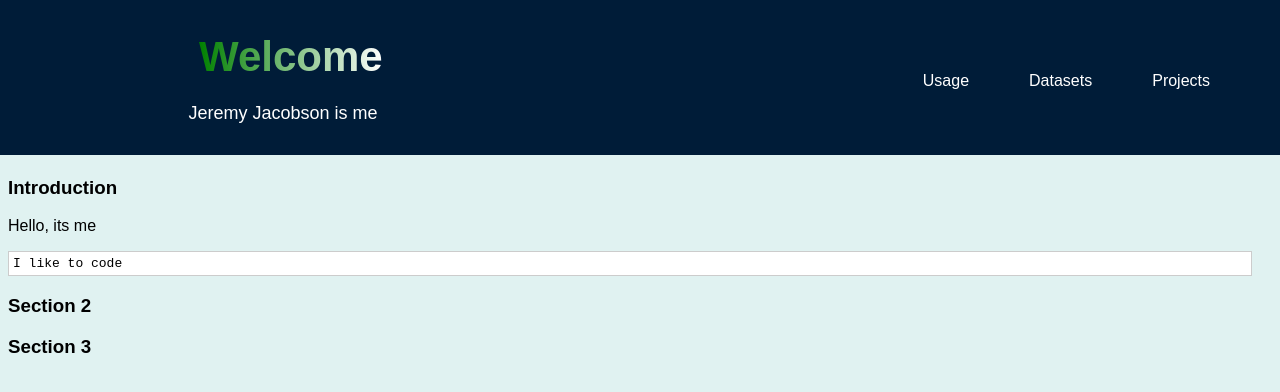
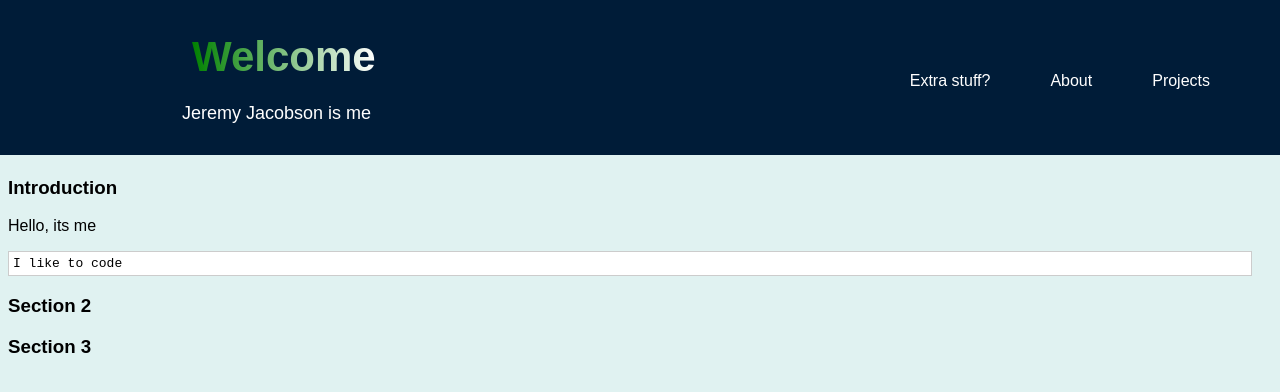
Before and after one commit to jjacobson95/Site, a Jekyll site: the page built from docs/index.md, in a window 1280 px wide. Shown: the top 392 px of the page. Built offline with Jekyll 4.4.1, drawn with Linux system fonts in a browser that asks for light colours.

Commit message:
Update default.html

```diff
--- a/docs/_layouts/default.html
+++ b/docs/_layouts/default.html
@@ -33,9 +33,9 @@
     </div>
 
     <div class="navbar">
-        <div><a href="{{ '/pages/usage' | absolute_url }}">Usage</a></div>
+        <div><a href="{{ '/pages/usage' | absolute_url }}">Extra stuff?</a></div>
         <div class="dropdown">
-            <a href="#datasets">Datasets</a>
+            <a href="#datasets">About</a>
             <div class="dropdown-content">
                 <a href="{{ '/pages/fun' | absolute_url }}">Fun page</a>
                 <!-- <a href="{{ '/datasets/cptac' | absolute_url }}">CPTAC</a>
@@ -47,7 +47,7 @@
         <div class="dropdown">
             <a href="#resources">Projects</a>
             <div class="dropdown-content">
-                <a href="https://github.com/PNNL-CompBio/coderdata/" target="_blank">GitHub</a>
+                <!-- <a href="https://github.com/PNNL-CompBio/coderdata/" target="_blank">GitHub</a> -->
                 <!-- <a href="{{ site.data.figshare_latest.article_link }}" target="_blank">FigShare</a>
                 <a href="https://pypi.org/project/coderdata/" target="_blank">PyPI</a>
                 <a href="{{ '/pages/add_code_guide' | absolute_url }}">Contribution Guide</a>
```
